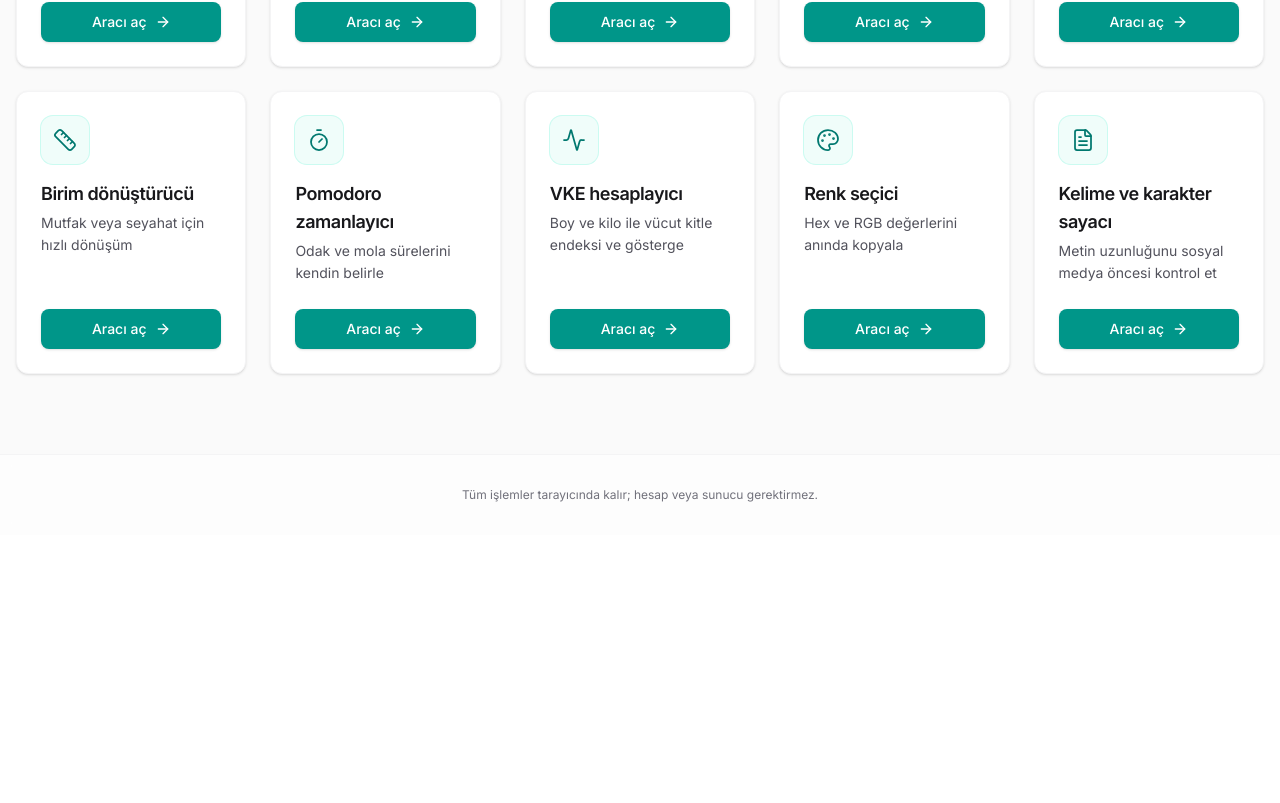
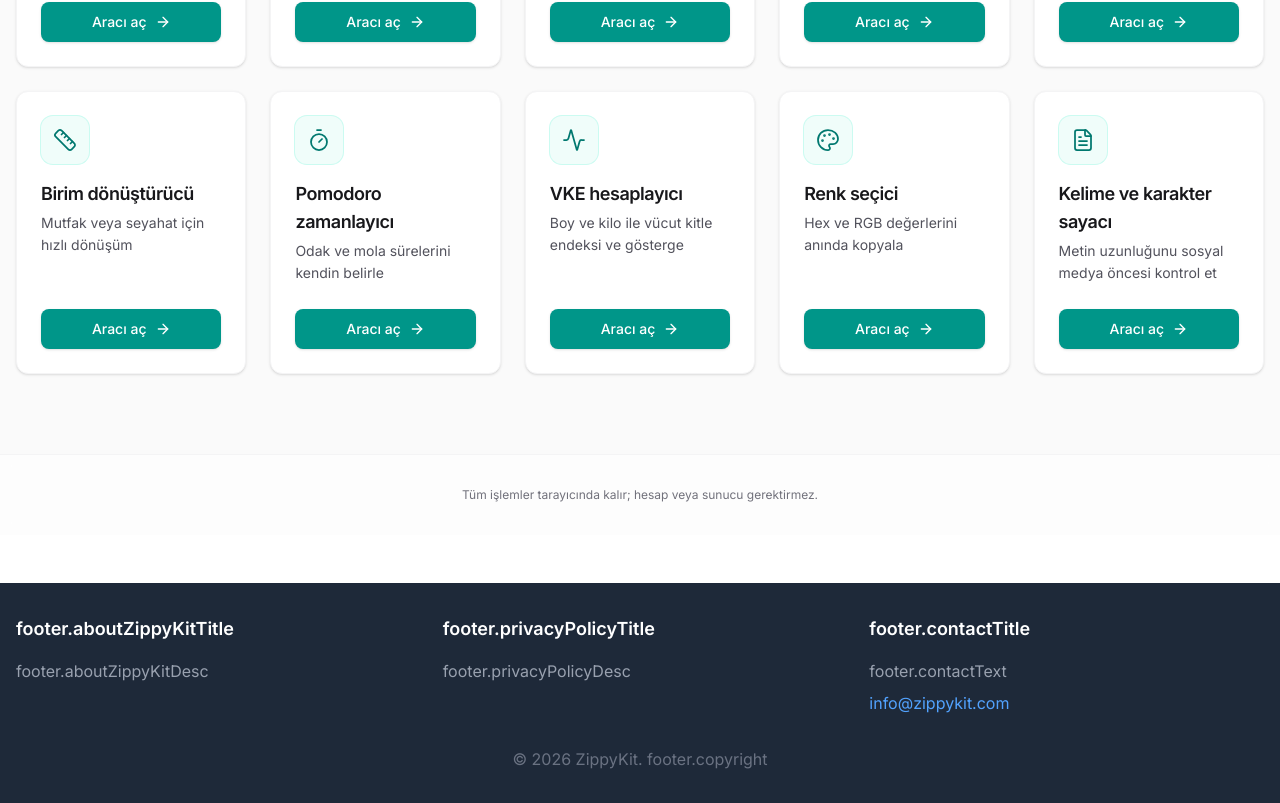
Before and after one commit to ElmanMuradov0/daily-utility-toolkit, a React (Vite) app: page / in a window 1280 px wide. Shown: the part 479-1282 px from the top of the page. Before the commit the page ends 1014 px from the top, so only its background shows below. Built offline with nearby package versions, Linux system fonts and the light colour scheme.

Commit message:
footer eklendi

```diff
--- a/src/App.jsx
+++ b/src/App.jsx
@@ -2,6 +2,7 @@ import { lazy, Suspense } from 'react'
 import { Route, Routes } from 'react-router-dom'
 import { useLanguage } from './i18n/useLanguage'
 import Home from './pages/Home'
+import Footer from './components/Footer' // Footer bileşenini import et
 
 const SmartRaffler = lazy(() => import('./pages/tools/SmartRaffler'))
 const DecisionWheel = lazy(() => import('./pages/tools/DecisionWheel'))
@@ -28,6 +29,7 @@ function RouteFallback() {
  */
 export default function App() {
   return (
+    <> {/* Fragment kullanarak birden fazla kök elemanı döndürüyoruz */}
       <Suspense fallback={<RouteFallback />}>
         <Routes>
           <Route path="/" element={<Home />} />
@@ -43,5 +45,7 @@ export default function App() {
           <Route path="/tool/text-counter" element={<TextCounter />} />
         </Routes>
       </Suspense>
+      <Footer /> {/* Footer bileşenini buraya ekliyoruz */}
+    </>
   )
 }
--- /dev/null
+++ b/src/components/Footer.jsx
@@ -0,0 +1,42 @@
+import React from 'react';
+import { useLanguage } from '../i18n/useLanguage';
+
+export default function Footer() {
+  const { t } = useLanguage(); // Dil desteği için
+
+  return (
+    <footer className="bg-gray-800 text-white py-8 mt-12">
+      <div className="container mx-auto px-4 grid grid-cols-1 md:grid-cols-3 gap-8">
+        {/* About ZippyKit */}
+        <div>
+          <h3 className="text-lg font-semibold mb-4">{t('footer.aboutZippyKitTitle')}</h3>
+          <p className="text-gray-400">
+            {t('footer.aboutZippyKitDesc')}
+          </p>
+        </div>
+
+        {/* Privacy Policy */}
+        <div>
+          <h3 className="text-lg font-semibold mb-4">{t('footer.privacyPolicyTitle')}</h3>
+          <p className="text-gray-400">
+            {t('footer.privacyPolicyDesc')}
+          </p>
+        </div>
+
+        {/* Contact */}
+        <div>
+          <h3 className="text-lg font-semibold mb-4">{t('footer.contactTitle')}</h3>
+          <p className="text-gray-400 mb-2">
+            {t('footer.contactText')}
+          </p>
+          <a href="mailto:info@zippykit.com" className="text-blue-400 hover:underline">
+            info@zippykit.com
+          </a>
+        </div>
+      </div>
+      <div className="text-center text-gray-500 mt-8">
+        &copy; {new Date().getFullYear()} ZippyKit. {t('footer.copyright')}
+      </div>
+    </footer>
+  );
+}
--- a/src/data/tools.js
+++ b/src/data/tools.js
@@ -56,6 +56,7 @@ export const TOOLS = [
     localeId: 'pomodoro',
     icon: Timer,
     path: '/tool/pomodoro',
+    icon: Timer,
   },
   {
     id: 'bmi',
--- a/src/i18n/messages.js
+++ b/src/i18n/messages.js
@@ -20,7 +20,7 @@ export const messages = {
       lineCountLabel: 'Alan sayısı',
       fieldN: 'Alan {n}',
     },
-    modal: { close: 'Kapat' },
+    modal: { close: 'Kapat' }, // modal objesi doğrudan dil objesi altında
     tools: {
       smartRaffler: {
         title: 'Akıllı çekiliş',
@@ -233,7 +233,7 @@ export const messages = {
       lineCountLabel: 'Number of fields',
       fieldN: 'Field {n}',
     },
-    modal: { close: 'Close' },
+    modal: { close: 'Close' }, // modal objesi doğrudan dil objesi altında
     tools: {
       smartRaffler: {
         title: 'Smart Raffler',
@@ -390,7 +390,7 @@ export const messages = {
       sum: 'Total: {sum}',
     },
     bmi: {
-      title: 'Body mass index (BMI)',
+      title: 'BMI calculator',
       desc: 'Enter height (cm) and weight (kg) for BMI and a simple gauge.',
       height: 'Height (cm)',
       heightPh: 'e.g. 175',
```
Lines whose indentation alone changed are shown as unchanged.
